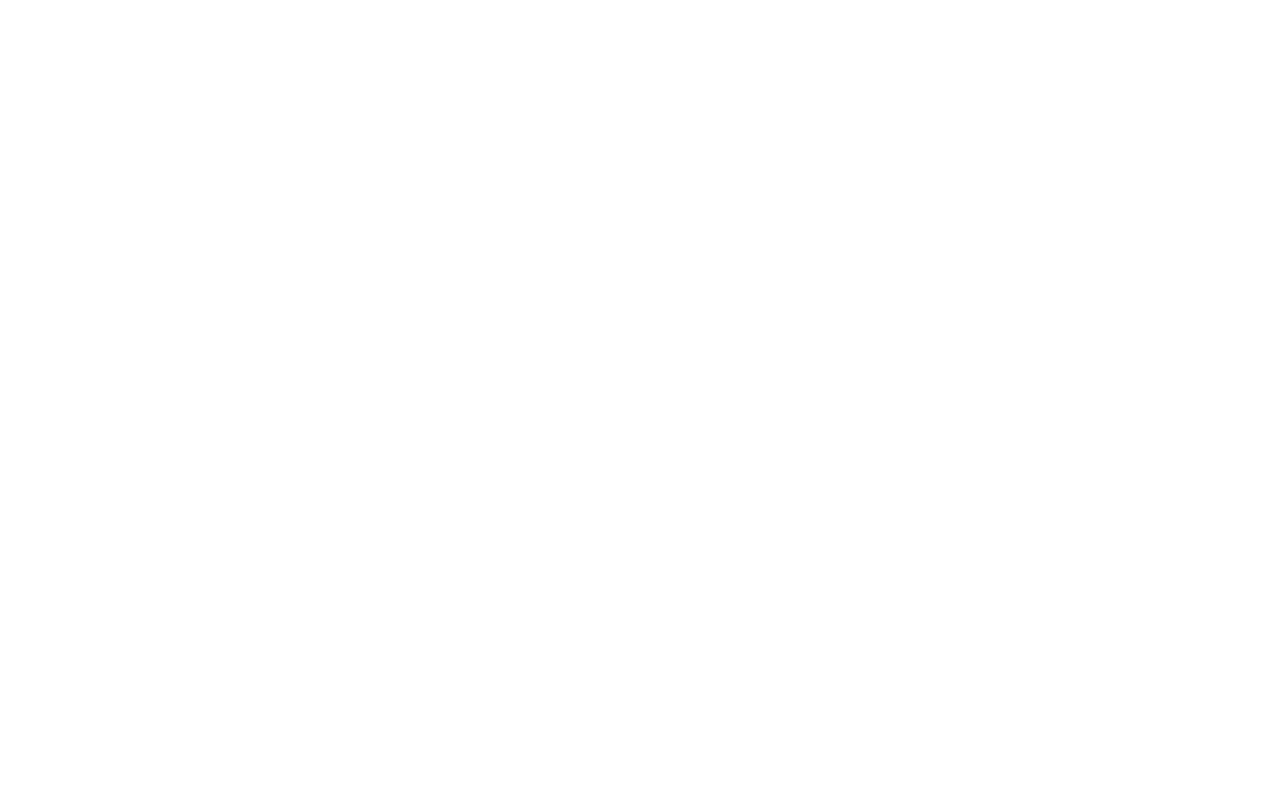
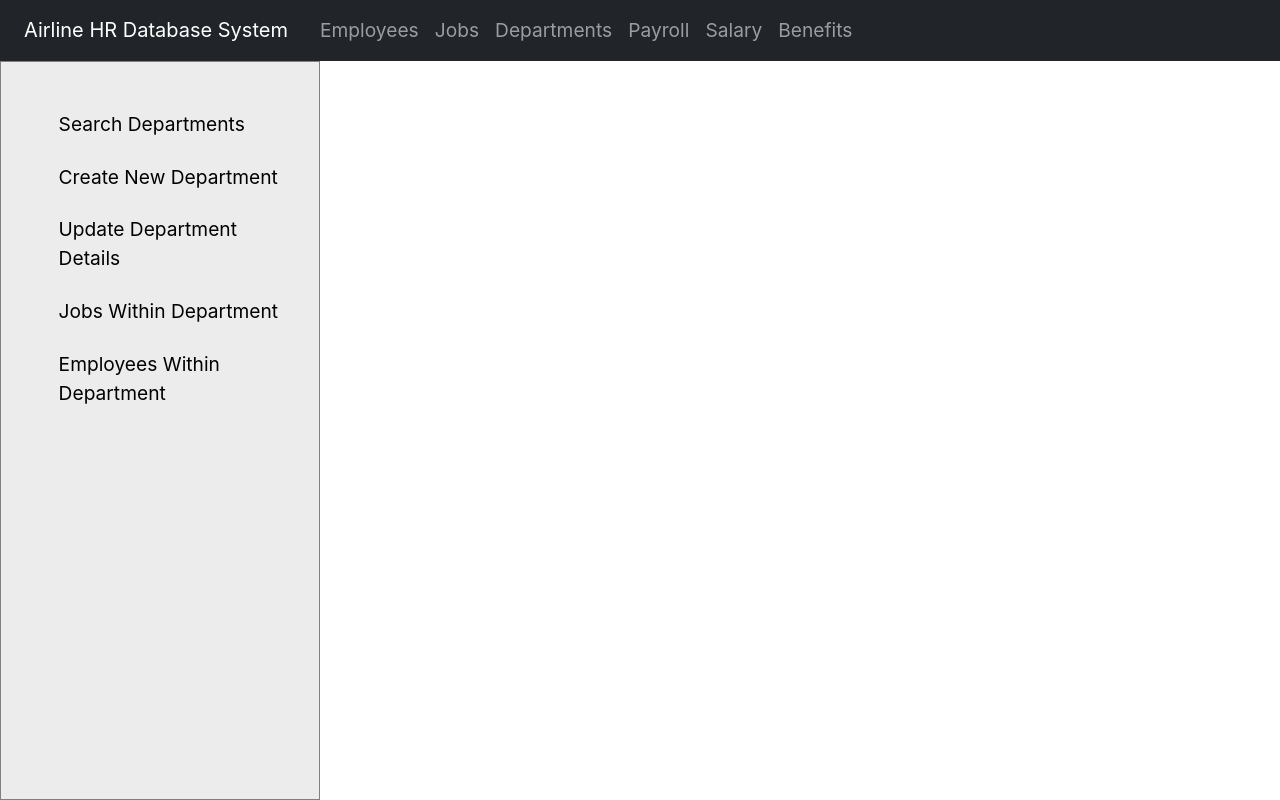
Before and after one commit to SyedA5688/3380_airline_DB_system, a React (Create React App) app in the folder client/: page /department in a window 1280 px wide. Before the commit this address had no page. Built offline with nearby package versions, Linux system fonts and the light colour scheme.

Commit message:
modified routes a bit, added side panels for department and jobs

```diff
--- a/client/src/App.js
+++ b/client/src/App.js
@@ -1,12 +1,13 @@
 import React, { Component } from 'react';
 import { BrowserRouter, Routes, Route } from 'react-router-dom';
 import Navbar from './Navbar';
-import EmployeeSidePanel from './pages/EmployeeSidePanel'
+import EmployeeSidePanel from './pages/EmployeeSidePanel';
 import SearchForm from './pages/employees/SearchForm';
 import InsertForm from './pages/employees/InsertForm';
 import UpdateForm from './pages/employees/UpdateForm';
 import DeleteForm from './pages/employees/DeleteForm';
-import JobPage from './pages/JobPage';
+import JobsSidePanel from './pages/JobsSidePanel';
+import DepartmentsSidePanel from './pages/DepartmentSidePanel';
 import './App.css'
 // import EmployeeDBTable from './pages/employees/EmployeeDBTable';
 
@@ -25,7 +26,10 @@ class App extends Component {
                   <Route exact path="update" element={<UpdateForm />} />
                   <Route exact path="delete" element={<DeleteForm />} />
                 </Route>
-                <Route exact path="jobs" element={<JobPage />} />
+
+                <Route exact path="jobs" element={<JobsSidePanel />} />
+
+                <Route exact path="department" element={<DepartmentsSidePanel />} />
               </Route>
 
             </Routes>
--- a/client/src/Navbar.js
+++ b/client/src/Navbar.js
@@ -20,7 +20,7 @@ export default function Navbar() {
               <a class="nav-link" href="/jobs">Jobs</a>
             </li>
             <li class="nav-item">
-              <a class="nav-link" href="/">Departments</a>
+              <a class="nav-link" href="/department">Departments</a>
             </li>
             <li class="nav-item">
               <a class="nav-link" href="/">Payroll</a>
--- /dev/null
+++ b/client/src/pages/DepartmentSidePanel.js
@@ -0,0 +1,32 @@
+import React, { Component } from 'react';
+import { Outlet } from "react-router-dom";
+import './sidePanels.css'
+
+
+class DepartmentsSidePanel extends Component {
+  render() {
+    return (
+      <div class="container-fluid" >
+        <div class="row">
+          <div class="col-3" id="sidebar-wrapper" >
+            <nav class="sidebar-nav" >
+              <ul class="sidebar-ul" >
+                <li class="mt-5 my-4" ><a href="/department" >Search Departments</a></li>
+                <li class="my-4" ><a href="/department" >Create New Department</a></li>
+                <li class="my-4"><a href="/department" >Update Department Details</a></li>
+                <li class="my-4"><a href="/department" >Jobs Within Department</a></li>
+                <li class="my-4"><a href="/department" >Employees Within Department</a></li>
+              </ul>
+            </nav>
+          </div>
+          <div class="col-9" >
+            <Outlet />
+          </div>
+        </div>
+      </div>
+    )
+  }
+}
+
+
+export default DepartmentsSidePanel
--- /dev/null
+++ b/client/src/pages/JobsSidePanel.js
@@ -0,0 +1,30 @@
+import React, { Component } from 'react';
+import { Outlet } from "react-router-dom";
+import './sidePanels.css'
+
+
+class JobsSidePanel extends Component {
+  render() {
+    return (
+      <div class="container-fluid" >
+        <div class="row">
+          <div class="col-3" id="sidebar-wrapper" >
+            <nav class="sidebar-nav" >
+              <ul class="sidebar-ul" >
+                <li class="mt-5 my-4" ><a href="/jobs" >Search Jobs</a></li>
+                <li class="my-4" ><a href="/jobs" >Create New Job</a></li>
+                <li class="my-4"><a href="/jobs" >Update Job Details</a></li>
+              </ul>
+            </nav>
+          </div>
+          <div class="col-9" >
+            <Outlet />
+          </div>
+        </div>
+      </div>
+    )
+  }
+}
+
+
+export default JobsSidePanel
--- a/client/src/pages/employees/InsertForm.js
+++ b/client/src/pages/employees/InsertForm.js
@@ -1,4 +1,5 @@
 import React, { Component } from 'react';
+
 
 class InsertForm extends Component {
   constructor(props) {
```
